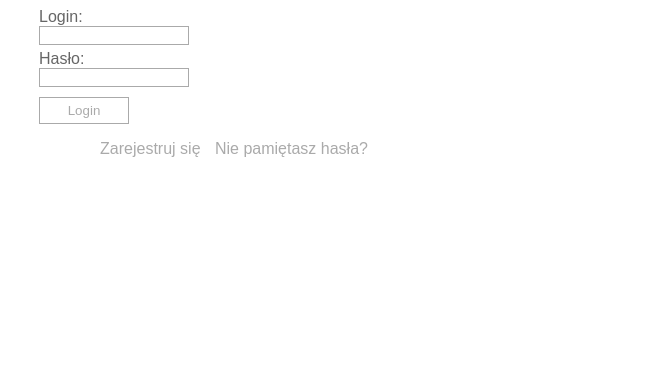
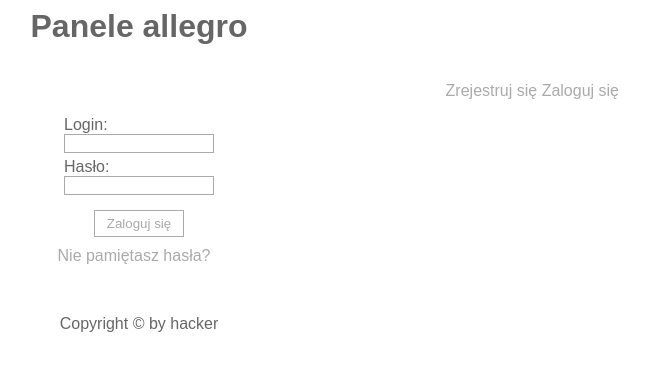
Before and after one commit to adi1985s/allegro-1, a PHP site: page / in a window 1280 px wide. Shown: the top 371 px of the page, without its empty margins (501-1150 px from the left). Run offline with PHP 8.4, Linux system fonts and the light colour scheme; data comes from the database, SQL or seed files in the repository.

Commit message:
Add panel preview.

```diff
--- /dev/null
+++ b/controller/account.php
@@ -0,0 +1,27 @@
+<?php
+
+class AccountController {
+    private $template = 'login';
+
+    public function execute(array $args){
+        $userModel = new UserModel();
+        $viewModel = new ViewModel($this->template);
+
+        if($user = $userModel->logged()){
+            $this->template = 'account';
+            $viewModel->assign('user', $user);
+        } else if(!$_POST){
+            $viewModel->display();
+            return;
+        } else if(isset($_POST['login']) && isset($_POST['password'])){
+            if($user = $userModel->login($_POST['login'], $_POST['password'])){
+                $this->template = 'account';
+                $viewModel->assign('user', $user);
+            } else
+                $viewModel->assign('error', $userModel->getError());
+        } else $viewModel->assign('error', 'Pola nie mogą być puste.');
+
+        $viewModel->setTemplate($this->template);
+        $viewModel->display();
+    }
+}
--- a/controller/router.php
+++ b/controller/router.php
@@ -8,6 +8,8 @@
         switch(strtolower($suffix)){
             case 'model':
                 $directory = 'model/'; break;
+            case 'controller':
+                $directory = 'controller/'; break;
             case 'driver':
             default:
                 $directory = 'lib/';
@@ -26,11 +28,11 @@
     $parsed = explode('&', $request);
     $page = array_shift($parsed);
 
-    $page = $page == '' ? 'login' : $page;
+    $page = $page == '' ? 'account' : $page;
 
     $args = array();
     foreach($parsed as $argument){
-        list($varible, $value) = preg_split('/=/', $argument);
+        list($varible, $value) = preg_split('/(=|$)/', $argument, 0);
         $args[$varible] = $value;
     }
 
--- a/index.php
+++ b/index.php
@@ -1,4 +1,6 @@
 <?php
+  define('SITE_ROOT', dirname(__FILE__));
+
   error_reporting( E_ALL );
   session_start();
   require_once('controller/router.php');
--- a/lib/allegro.php
+++ b/lib/allegro.php
@@ -12,6 +12,7 @@ class AllegroFacade {
         define('ALLEGRO_ID', '0000');
         define('ALLEGRO_LOGIN', $nick);
         $this->allegro = new AllegroWebAPI();
+        if(!empty($nick)) $this->setUser($nick);
     }
 
 
@@ -22,7 +23,7 @@ class AllegroFacade {
         return $id;
     }
 
-    public function getItems($offset, $limit){
+    public function getItems($offset = 0, $limit = 16){
         $options['offset'] = $offset;
         $options['limit'] = $limit;
         return $this->allegro->GetUserItems($options);
--- a/model/user.php
+++ b/model/user.php
@@ -47,7 +47,7 @@ class UserModel {
             $query->execute(array($user['id']));
             if($query->fetchAll()){
                 $_SESSION['user'] = $user;
-                return TRUE;
+                return $user;
             } else
                 $this->setError('Twoje konto jest nieaktywne. Sprawdź swój e-mail.');
         } else
@@ -61,7 +61,7 @@ class UserModel {
     }
 
     public function logged(){
-        return isset($_SESSION['user']);
+        return isset($_SESSION['user']) ? $_SESSION['user'] : FALSE;
     }
 
     public function activate($code){
--- a/style.css
+++ b/style.css
@@ -5,15 +5,17 @@ body {
 }
 
 #wrapper {
-  width: 200px;
+  width: 960px;
   margin: 0 auto;
 }
 
-#wrapper form {
+form {
+  margin: 0 auto;
   width: 150px;
 }
 
-#wrapper label {
+label {
+    text-align: left;
 }
 
 input[type="text"], input[type="password"] {
@@ -24,6 +26,7 @@ input[type="text"], input[type="password"] {
 }
 
 #control {
+  margin: 0 auto;
   text-align: center;
   width: 400px;
 }
@@ -33,13 +36,13 @@ input[type="text"], input[type="password"] {
 }
 
 #submit {
+  display: block;
   border: 1px solid #aaa;
   color: #aaa;
   background: #fff;
   padding: 5px;
-  margin-top: 5px;
-  margin-right: 20px;
   width: 90px;
+  margin: 10px auto;
 }
 
 #submit:hover {
@@ -47,8 +50,6 @@ input[type="text"], input[type="password"] {
   border: 1px solid #a00;
   color: #a00;
 }
-
-
 
 a, a:link, a:visited {
   text-decoration: none;
@@ -59,7 +60,30 @@ a:hover {
   color: #a00;
 }
 
+#nav {
+  text-align: right;
+}
+
 #nav ul, #nav li {
   list-style: none;
   display: inline-block;
 }
+
+#header {
+  text-align: center;
+}
+
+#content {
+  width: 800px;
+  margin: 0 auto;
+}
+
+#footer {
+  text-align: center;
+  margin-top: 50px;
+}
+
+#error {
+    padding: 10px;
+    color: #800;
+}
--- a/view/footer.php
+++ b/view/footer.php
@@ -1,2 +1,7 @@
-</body>
+            </div>
+            <div id="footer">
+              Copyright &copy; by hacker
+            </div>
+        </div>
+    </body>
 </html>
--- a/view/header.php
+++ b/view/header.php
@@ -4,5 +4,29 @@
         <title>MVC PHP</title>
         <meta http-equiv="content-type" content="text/html; charset=utf-8">
         <link rel="stylesheet" href="style.css">
+        <link rel="stylesheet" href="panel.css">
     </head>
     <body>
+        <div id="wrapper">
+            <div id="header">
+                <h1>Panele allegro</h1>
+                <div id="nav">
+                    <ul>
+                        <?php
+                            if(isset($_SESSION['user'])):
+                                echo 'Zalogowano jako ' . $_SESSION['user']['login'];
+                        ?>
+                            <li><a href="?panel">Twoje panele</a></li>
+                            <li><a href="?account&amp;edit">Twoje dane</a></li>
+                            <li><a href="?logout">Wyloguj</a></li>
+                        <?php else: ?>
+                            <li><a href="?register">Zrejestruj się</a></li>
+                            <li><a href="?account">Zaloguj się</a></li>
+                        <?php endif; ?>
+                    </ul>
+                </div>
+            </div>
+            <div id="content">
+              <?php if(isset($data['error']))
+                echo '<div id="error">' . $data['error'] . '</div>';
+              ?>
--- a/view/login.php
+++ b/view/login.php
@@ -1,14 +1,8 @@
-<?php
-  if(isset($data['error'])) print $data['error'];
-?>
-<div id="wrapper">
-  <form method="post" action="?login">
+<form method="post" action="?account">
     <label>Login:</label><input type="text" name="login"><br>
     <label>Hasło:</label><input type="password" name="password"><br>
-    <input type="submit" value="Login" id="submit">
-  </form>
-  <div id="control">
-    <a href="?register">Zarejestruj się</a>
+    <input type="submit" value="Zaloguj się" id="submit">
+</form>
+<div id="control">
     <a href="?remember">Nie pamiętasz hasła?</a>
-  </div>
 </div>
```
Also changed, not shown: controller/logout.php (+2 -5 lines), controller/panel.php (added, +14 -0 lines), panel.css (added, +48 -0 lines), view/account.php (+2 -7 lines), view/panel.php (added, +40 -0 lines), view/register.php (+3 -6 lines). Lines whose indentation alone changed are shown as unchanged.
